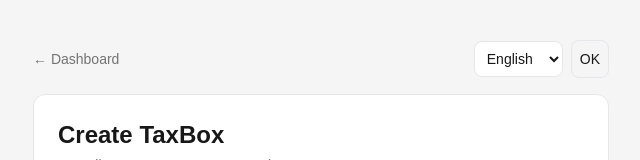
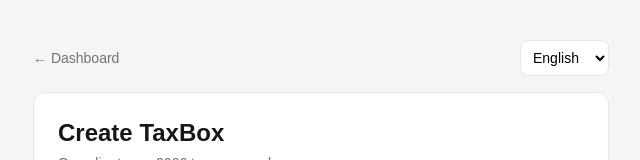
Before and after one commit to retroservices1121/taxbox, a Next.js app: page /firm/new in a window 1280 px wide. Shown: the top 160 px of the page, without its empty margins (319-959 px from the left). Built offline with nearby package versions, Linux system fonts and the light colour scheme; no server answers.

Commit message:
Remove language confirmation button

```diff
--- a/components/language-selector.tsx
+++ b/components/language-selector.tsx
@@ -1,6 +1,7 @@
 import { getLocale } from "@/lib/i18n";
-import { setLanguage } from "@/app/language/actions";
+import { LanguageSelectClient } from "./language-select-client";
+
 export async function LanguageSelector(){
  const locale=await getLocale();
- return <form action={setLanguage}><select name="locale" defaultValue={locale} onChange={undefined} className="rounded-lg border bg-white px-2 py-2 text-sm"><option value="en">English</option><option value="es">Español</option></select><button className="ml-2 rounded-lg border px-2 py-2 text-sm">OK</button></form>;
+ return <LanguageSelectClient locale={locale}/>;
 }
```
